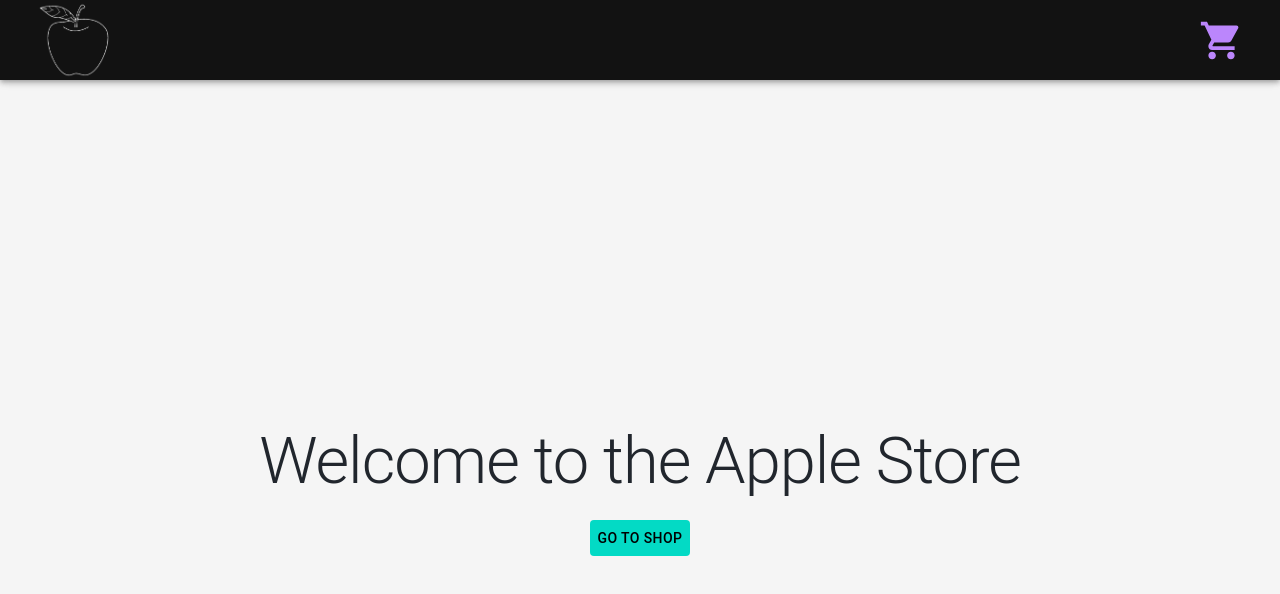
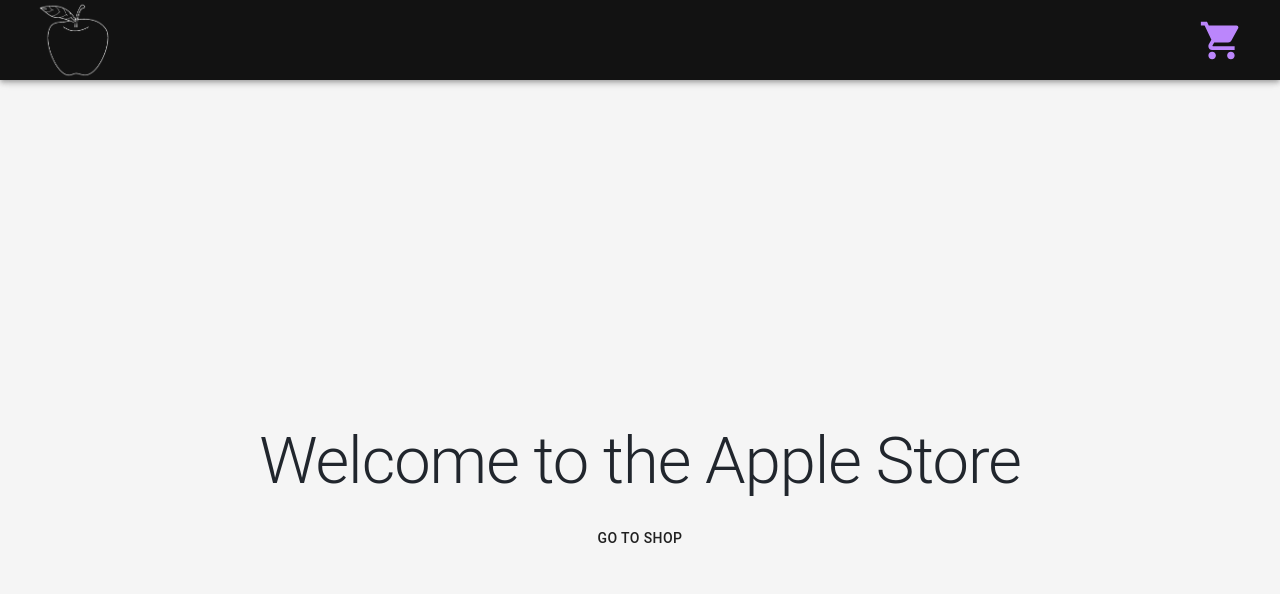
Before and after one commit to ParijaMalgaonkar/ECommerce-PWA, a React (Create React App) app in the folder applestore/: page / in a window 1280 px wide. Shown: the top 594 px of the page. Built offline with nearby package versions, Linux system fonts and the light colour scheme; no server answers.

Commit message:
styling changes

```diff
--- a/applestore/src/components/Banner/style.css
+++ b/applestore/src/components/Banner/style.css
@@ -35,10 +35,17 @@
     font-family: "Roboto", sans-serif;
   }
 
-  .banner a.shopping-button {
+  .shopping-button {
+    border-width: 2px;
+    border-radius: 20%;
+
+  }
+
+  /* .banner a.shopping-button {
     color: #000000;
     background-color: #03dac5;
-  }
+  } */
+
 
   @media (min-width: 800px) {
     .banner .title {
```
Also changed, not shown: applestore/src/App.jsx (+0 -8 lines).
